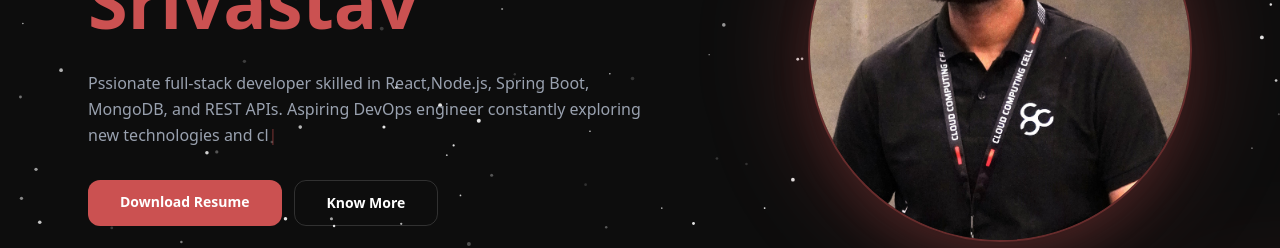
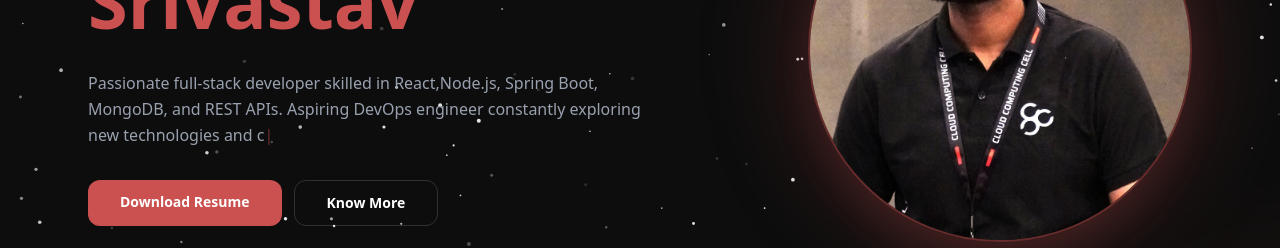
Before and after one commit to Saurabh12325/Portfolio, a React (Vite) app: page / in a window 1280 px wide. Shown: the part 374-622 px from the top of the page. Built offline with nearby package versions, Linux system fonts and the light colour scheme.

Commit message:
final update

```diff
--- a/src/components/home/Home.jsx
+++ b/src/components/home/Home.jsx
@@ -11,10 +11,11 @@ function Home() {
 
   useEffect(() => {
     let i = 0;
+    setDisplayedText("");
     const interval = setInterval(() => {
-      setDisplayedText((prev) => prev + fullText[i]);
       i++;
-      if (i === fullText.length) clearInterval(interval);
+      setDisplayedText(fullText.slice(0, i));
+      if (i >= fullText.length) clearInterval(interval);
     }, 30);
     return () => clearInterval(interval);
   }, []);
```
